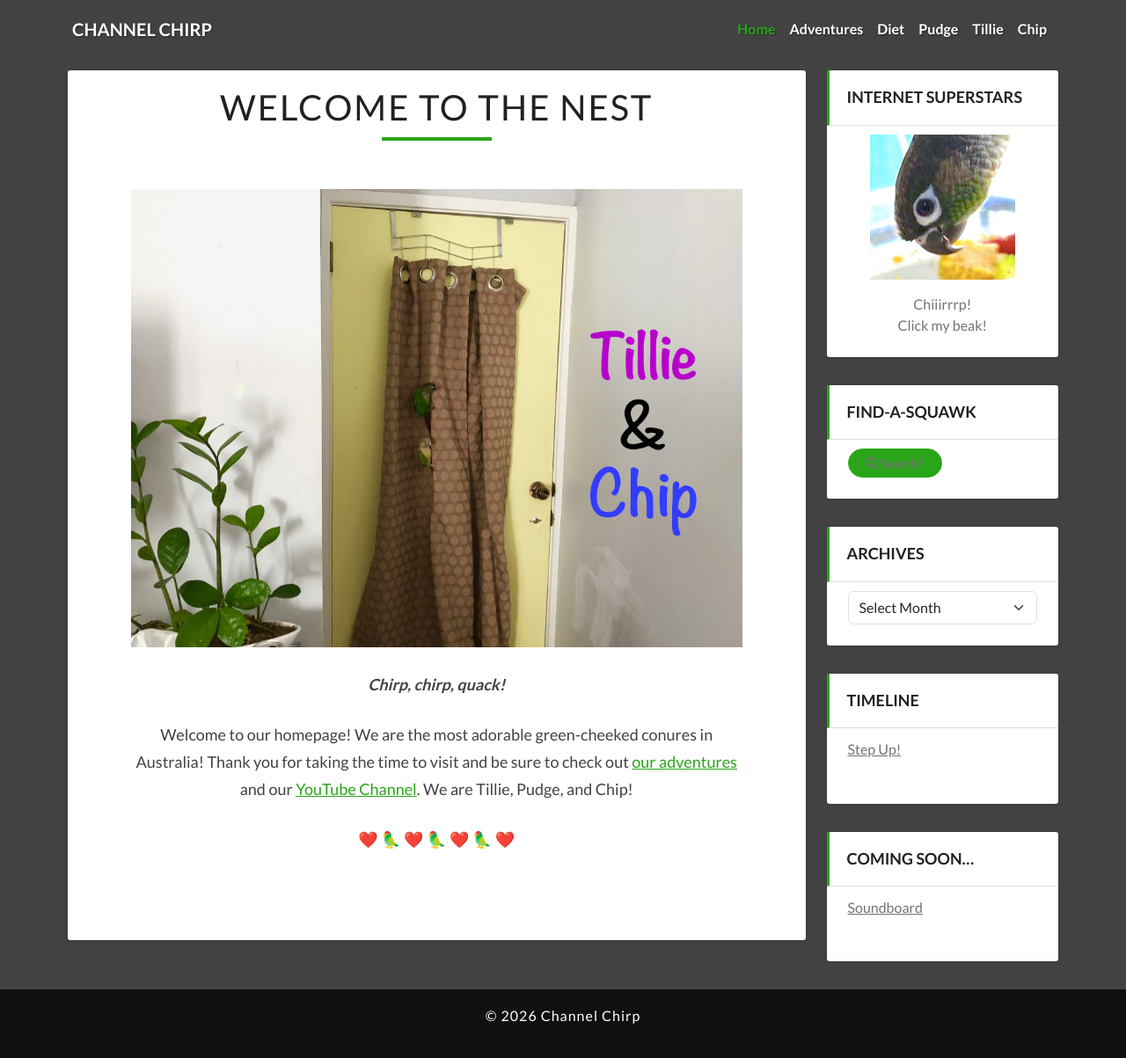
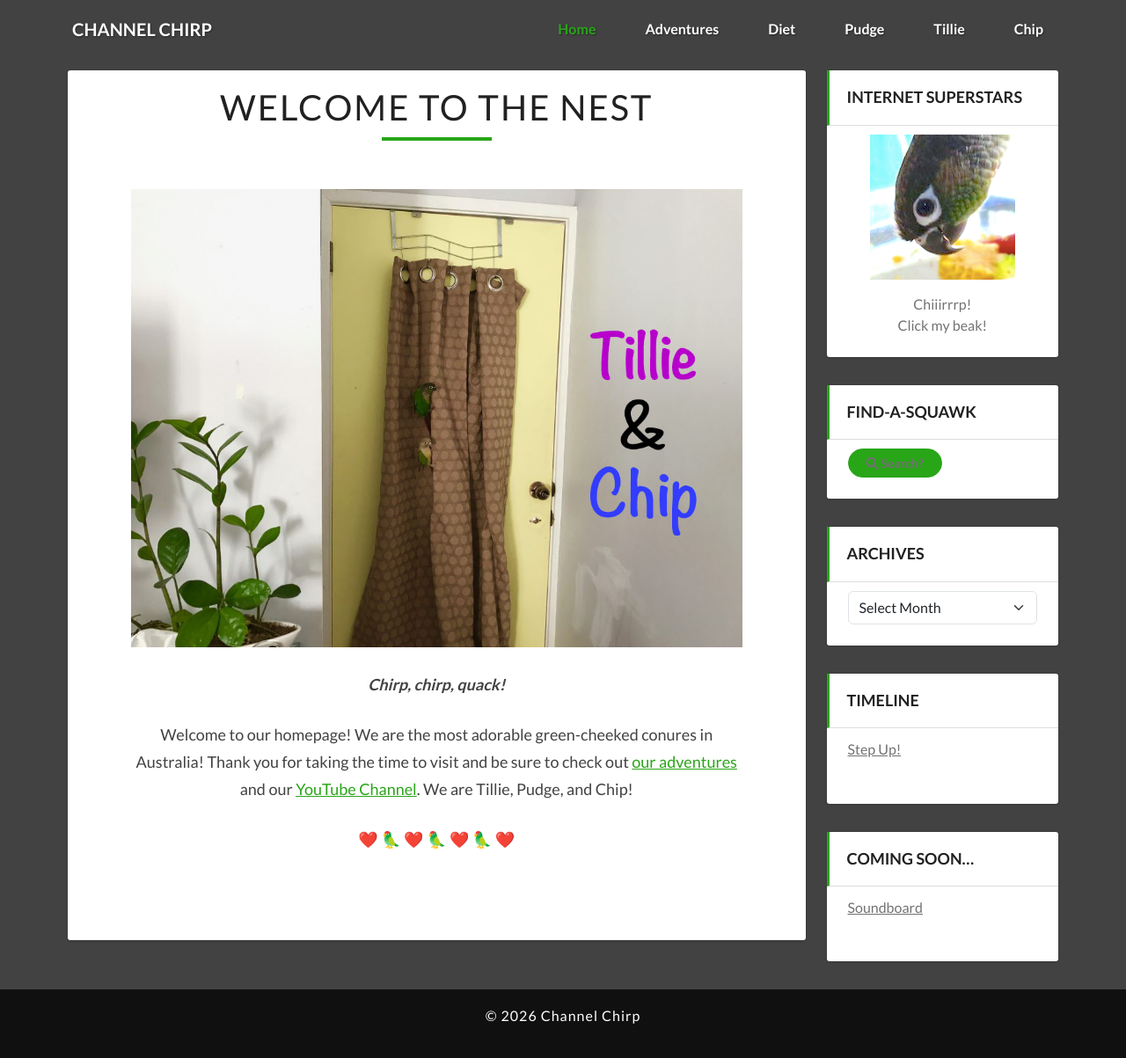
Before and after one commit to ChannelChirp/website, a Jekyll site: the page built from index.md, in a window 1280 px wide and 1209 px high. Shown: the top 1203 px of the window at 88% size. Built offline with Jekyll 4.4.1, drawn with Linux system fonts in a browser that asks for light colours.

Commit message:
Update lighthouse.css

```diff
--- a/css/lighthouse.css
+++ b/css/lighthouse.css
@@ -470,12 +470,25 @@ tbody tr:nth-child(odd) {
   font-weight: 600;   /* optional, if you use the hero */
 }
 
+
+
 /* Navigation links */
-.navbar-nav .nav-link {
-  font-weight: 600;   /* was 600 – 400 is regular weight */
+
+/* High‑specificity navbar item spacing */
+.navbar.navbar-expand-md .navbar-nav .nav-item {
+  margin-right: 2rem;            /* adjust gap size (1.5rem, 2.5rem, etc.) */
+}
+
+.navbar.navbar-expand-md .navbar-nav .nav-item:last-child {
+  margin-right: 0;
+}
+
+/* Reset any extreme padding left/right on the links */
+.navbar.navbar-expand-md .navbar-nav .nav-link {
+  padding-left: 0.75rem;
+  padding-right: 0.75rem;
+  font-weight: 600;
   font-size: 16px;
-  padding-left: 10.5rem;   /* for spacing in the nav menu */
-  padding-right: 10.5rem;  /* for spacing in the nav menu */
 }
 
 /* Navbar brand (site name) */
```
